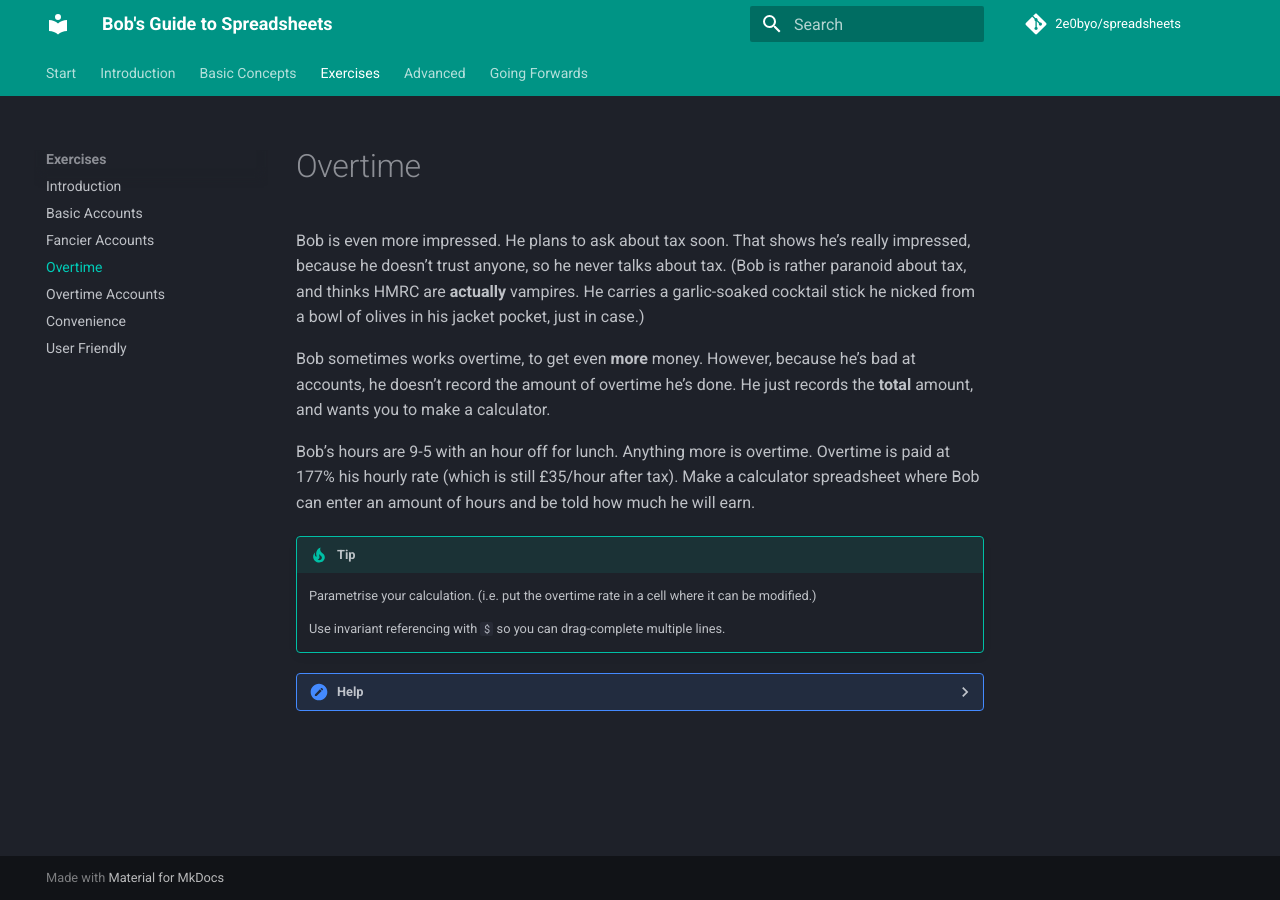
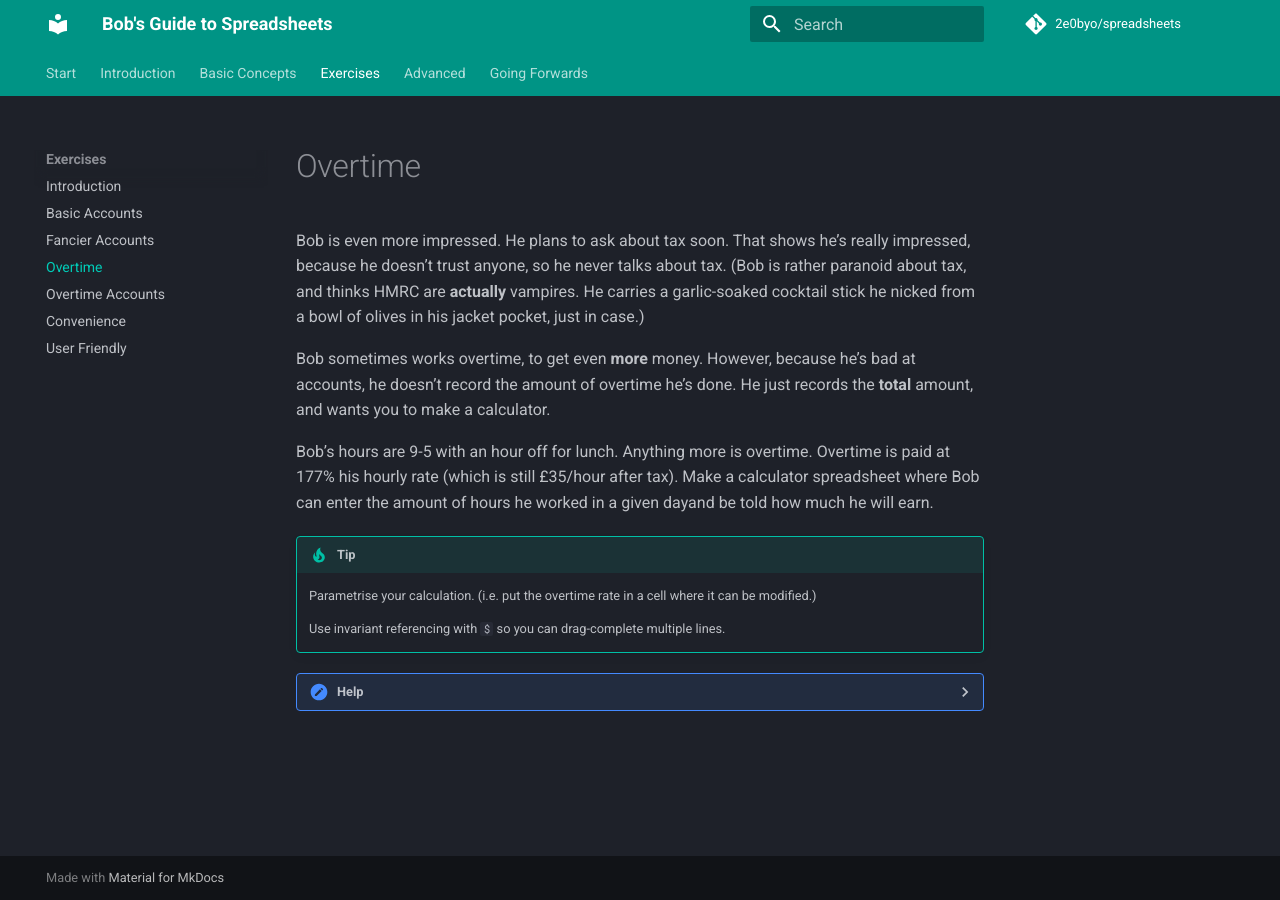
Before and after one commit to 2e0byo/spreadsheets, an MkDocs documentation site: the page built from docs/exercises/overtime.md, in a window 1280 px wide. Built offline with MkDocs 1.6.1 and Material for MkDocs 9.7.7, drawn with Linux system fonts in a browser that asks for light colours; comment, search, counter and statistics services are not loaded.

Commit message:
clarification

```diff
--- a/docs/exercises/overtime.md
+++ b/docs/exercises/overtime.md
@@ -10,8 +10,8 @@ just records the **total** amount, and wants you to make a calculator.
 
 Bob's hours are 9-5 with an hour off for lunch.  Anything more is overtime.
 Overtime is paid at 177% his hourly rate (which is still £35/hour after tax).
-Make a calculator spreadsheet where Bob can enter an amount of hours and be
-told how much he will earn.
+Make a calculator spreadsheet where Bob can enter the amount of hours he worked
+in a given dayand be told how much he will earn.
 
 !!! Tip
 
```
